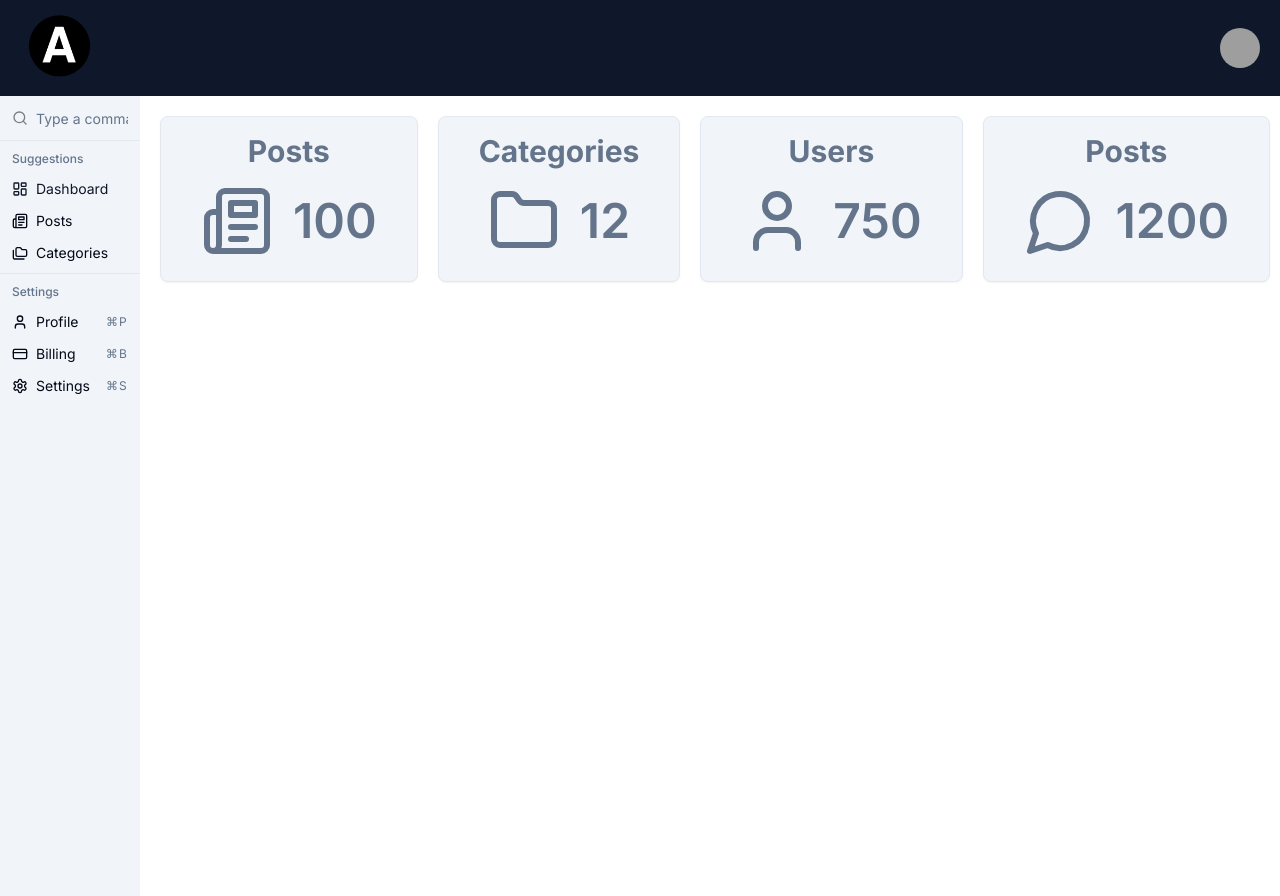
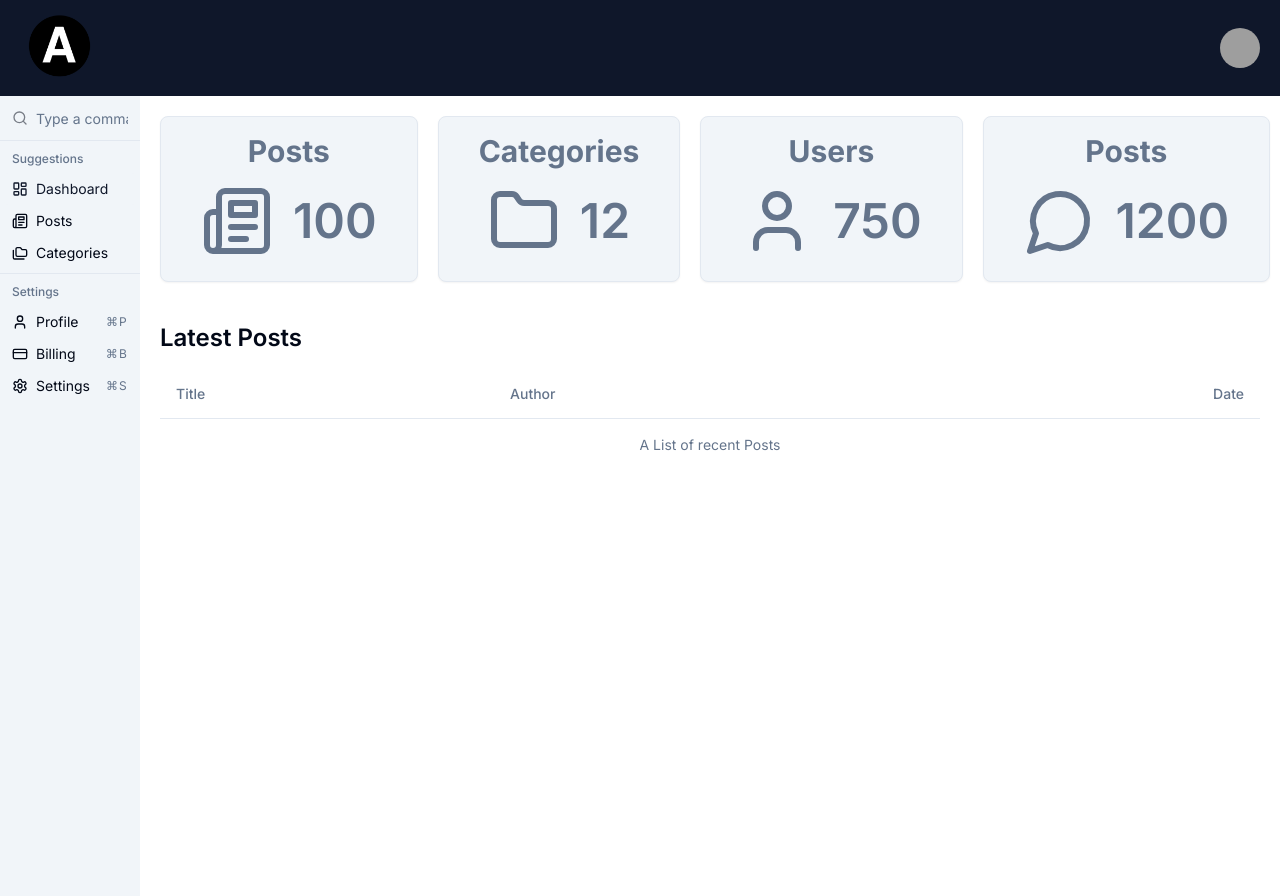
Before and after one commit to ramyatrouny/Basic-Admin-Panel, a Next.js app: page / in a window 1280 px wide. Built offline with nearby package versions, Linux system fonts and the light colour scheme; grey boxes are pictures that could not be loaded.

Commit message:
Basic Posts Table

```diff
--- a/app/page.tsx
+++ b/app/page.tsx
@@ -1,5 +1,6 @@
 import DashboardCard from '@/components/dashboard/DashboardCard';
 import { Folder, MessageCircle, Newspaper, User } from 'lucide-react';
+import PostsTable from '@/components/posts/PostsTable';
 
 export default function Home() {
 	return (
@@ -26,6 +27,7 @@
 					icon={<MessageCircle className='text-slate-500' size={72} />}
 				/>
 			</div>
+			<PostsTable title='Latest Posts' />
 		</>
 	);
 }
--- /dev/null
+++ b/components/posts/PostsTable.tsx
@@ -0,0 +1,39 @@
+import {
+	Table,
+	TableBody,
+	TableCell,
+	TableHead,
+	TableHeader,
+	TableRow,
+	TableCaption,
+} from '@/components/ui/table';
+import Link from 'next/link';
+import posts from '@/data/posts';
+import { Post } from '@/types/posts';
+
+interface PostsTableProps {
+	limit?: number;
+	title?: string;
+}
+
+const PostsTable = ({ limit, title }: PostsTableProps) => {
+	return (
+		<div className='mt-10'>
+			<h3 className='text-2xl mb-4 font-semibold'>{title ? title : 'Posts'}</h3>
+			<Table>
+				<TableCaption>A List of recent Posts</TableCaption>
+				<TableHeader>
+					<TableRow>
+						<TableHead>Title</TableHead>
+						<TableHead className='hidden md:table-cell'>Author</TableHead>
+						<TableHead className='hidden md:table-cell text-right'>
+							Date
+						</TableHead>
+					</TableRow>
+				</TableHeader>
+			</Table>
+		</div>
+	);
+};
+
+export default PostsTable;
--- /dev/null
+++ b/components/ui/table.tsx
@@ -0,0 +1,117 @@
+import * as React from "react"
+
+import { cn } from "@/lib/utils"
+
+const Table = React.forwardRef<
+  HTMLTableElement,
+  React.HTMLAttributes<HTMLTableElement>
+>(({ className, ...props }, ref) => (
+  <div className="relative w-full overflow-auto">
+    <table
+      ref={ref}
+      className={cn("w-full caption-bottom text-sm", className)}
+      {...props}
+    />
+  </div>
+))
+Table.displayName = "Table"
+
+const TableHeader = React.forwardRef<
+  HTMLTableSectionElement,
+  React.HTMLAttributes<HTMLTableSectionElement>
+>(({ className, ...props }, ref) => (
+  <thead ref={ref} className={cn("[&_tr]:border-b", className)} {...props} />
+))
+TableHeader.displayName = "TableHeader"
+
+const TableBody = React.forwardRef<
+  HTMLTableSectionElement,
+  React.HTMLAttributes<HTMLTableSectionElement>
+>(({ className, ...props }, ref) => (
+  <tbody
+    ref={ref}
+    className={cn("[&_tr:last-child]:border-0", className)}
+    {...props}
+  />
+))
+TableBody.displayName = "TableBody"
+
+const TableFooter = React.forwardRef<
+  HTMLTableSectionElement,
+  React.HTMLAttributes<HTMLTableSectionElement>
+>(({ className, ...props }, ref) => (
+  <tfoot
+    ref={ref}
+    className={cn(
+      "border-t bg-muted/50 font-medium [&>tr]:last:border-b-0",
+      className
+    )}
+    {...props}
+  />
+))
+TableFooter.displayName = "TableFooter"
+
+const TableRow = React.forwardRef<
+  HTMLTableRowElement,
+  React.HTMLAttributes<HTMLTableRowElement>
+>(({ className, ...props }, ref) => (
+  <tr
+    ref={ref}
+    className={cn(
+      "border-b transition-colors hover:bg-muted/50 data-[state=selected]:bg-muted",
+      className
+    )}
+    {...props}
+  />
+))
+TableRow.displayName = "TableRow"
+
+const TableHead = React.forwardRef<
+  HTMLTableCellElement,
+  React.ThHTMLAttributes<HTMLTableCellElement>
+>(({ className, ...props }, ref) => (
+  <th
+    ref={ref}
+    className={cn(
+      "h-12 px-4 text-left align-middle font-medium text-muted-foreground [&:has([role=checkbox])]:pr-0",
+      className
+    )}
+    {...props}
+  />
+))
+TableHead.displayName = "TableHead"
+
+const TableCell = React.forwardRef<
+  HTMLTableCellElement,
+  React.TdHTMLAttributes<HTMLTableCellElement>
+>(({ className, ...props }, ref) => (
+  <td
+    ref={ref}
+    className={cn("p-4 align-middle [&:has([role=checkbox])]:pr-0", className)}
+    {...props}
+  />
+))
+TableCell.displayName = "TableCell"
+
+const TableCaption = React.forwardRef<
+  HTMLTableCaptionElement,
+  React.HTMLAttributes<HTMLTableCaptionElement>
+>(({ className, ...props }, ref) => (
+  <caption
+    ref={ref}
+    className={cn("mt-4 text-sm text-muted-foreground", className)}
+    {...props}
+  />
+))
+TableCaption.displayName = "TableCaption"
+
+export {
+  Table,
+  TableHeader,
+  TableBody,
+  TableFooter,
+  TableHead,
+  TableRow,
+  TableCell,
+  TableCaption,
+}
```
